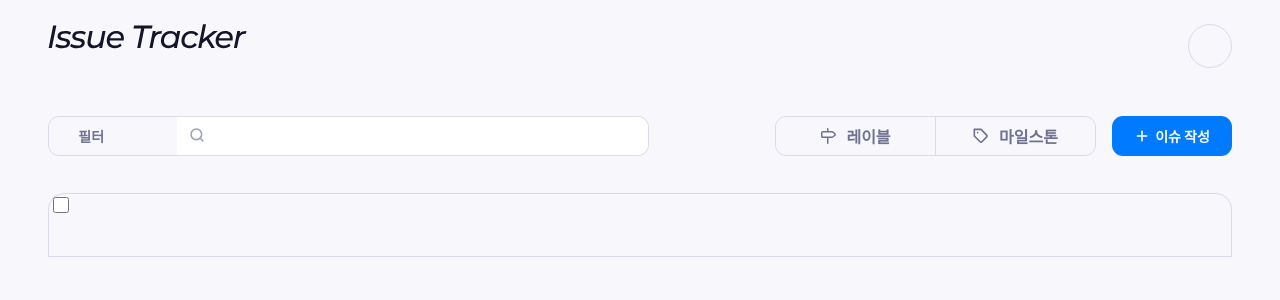
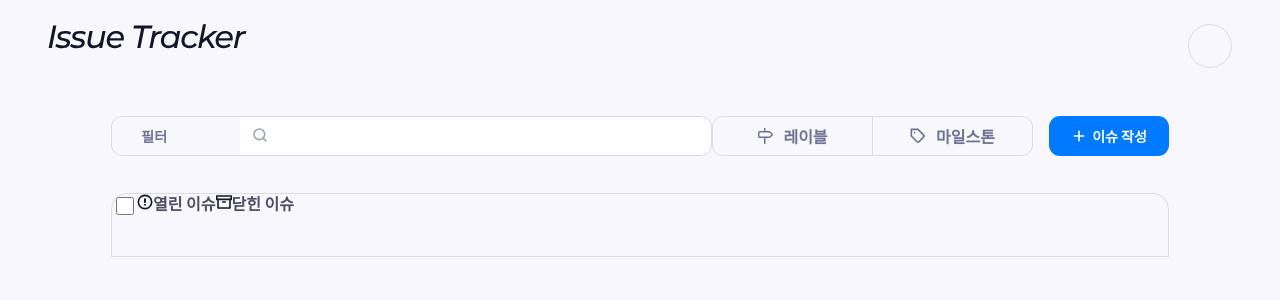
Before and after one commit to codesquad-members-2021/issue-tracker, a React (Create React App) app in the folder FE/frontend/: page /main in a window 1280 px wide. Shown: the top 300 px of the page. Built offline with nearby package versions, Linux system fonts and the light colour scheme; some icons are missing; the HTML template or start-up script is replaced by a standard one.

Commit message:
[#8] style : align issuelist center

```diff
--- a/FE/frontend/src/components/main/issue/IssueMain.tsx
+++ b/FE/frontend/src/components/main/issue/IssueMain.tsx
@@ -29,7 +29,12 @@ const IssueMain = () => {
 };
 
 const MainWrapper = styled.div`
-  max-width: 1280px;
+  display: flex;
+  flex-direction: column;
+  margin: auto;
+  div {
+    max-width: 1280px;
+  }
 `;
 
 const IconWrapper = styled.div`
--- a/FE/frontend/src/components/main/issue/IssueTable.tsx
+++ b/FE/frontend/src/components/main/issue/IssueTable.tsx
@@ -1,19 +1,32 @@
 import React from 'react';
 import styled from 'styled-components';
+import Typo from '../../../styles/atoms/Typos';
+import { ReactComponent as AlertCircle } from '../../../icons/alertCircle.svg';
+import { ReactComponent as Archive } from '../../../icons/archive.svg';
 
 const IssueTable = () => {
   return (
     <TableWrapper>
       <IssueHeader>
-        <CheckBox type="checkbox" name="checkAll"></CheckBox>
+        <LeftHeaderWrapper>
+          <CheckBox type="checkbox" name="checkAll"></CheckBox>
+          <Typo link sm>
+            <AlertCircle />
+            열린 이슈
+          </Typo>
+          <Typo link sm>
+            <Archive />
+            닫힌 이슈
+          </Typo>
+        </LeftHeaderWrapper>
       </IssueHeader>
     </TableWrapper>
   );
 };
 
 const CheckBox = styled.input`
-  width: 16px;
-  height: 16px;
+  width: 18px;
+  height: 18px;
   background: ${props => props.theme.greyscale.offWhite};
 
   border: 1px solid #d9dbe9;
@@ -30,4 +43,8 @@ const IssueHeader = styled.div`
   border-radius: 16px 16px 0px 0px;
   margin: 1px 0px;
 `;
+
+const LeftHeaderWrapper = styled.div`
+  display: flex;
+`;
 export default IssueTable;
```
